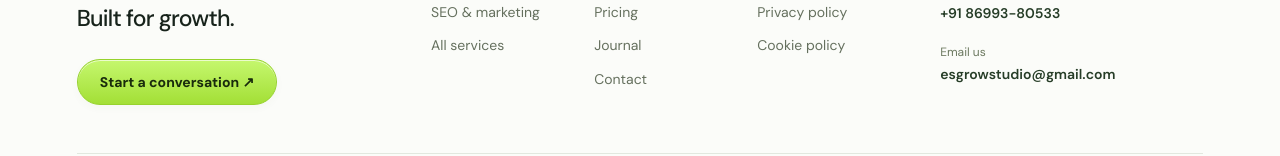
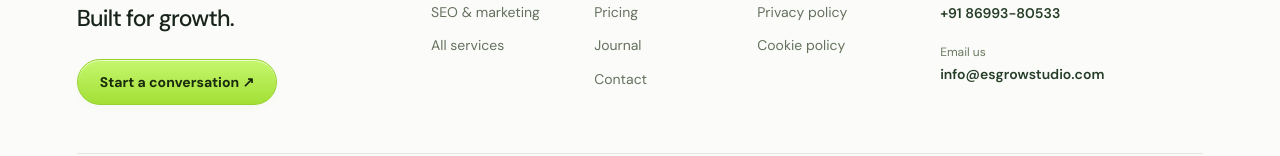
Before and after one commit to esgrowstudio/esgrowstudio, a React (Vite) app: page / in a window 1280 px wide. Shown: the part 5723-5879 px from the top of the page. Built offline with nearby package versions, Linux system fonts and the light colour scheme.

Commit message:
Use the studio domain email across the website

```diff
--- a/src/data/contact.js
+++ b/src/data/contact.js
@@ -1,8 +1,10 @@
 // Shared business contact details for visible copy and action links.
+const email = "info@esgrowstudio.com";
+
 export const contact = {
   phone: "+91 86993-80533",
   phoneHref: "tel:+918699380533",
   whatsappHref: "https://wa.me/918699380533",
-  email: "esgrowstudio@gmail.com",
-  emailHref: "mailto:esgrowstudio@gmail.com",
+  email,
+  emailHref: `mailto:${email}`,
 };
--- a/src/pages/ContactPage.jsx
+++ b/src/pages/ContactPage.jsx
@@ -149,7 +149,7 @@ export default function ContactPage() {
             ],
             [
               "How can I send you a project brief?",
-              "Use the form to share the essentials, or email your brief to esgrowstudio@gmail.com. You’ll see a confirmation after your form enquiry has been received.",
+              `Use the form to share the essentials, or email your brief to ${contact.email}. You’ll see a confirmation after your form enquiry has been received.`,
             ],
           ].map(([q, a]) => (
             <details key={q}>
```
